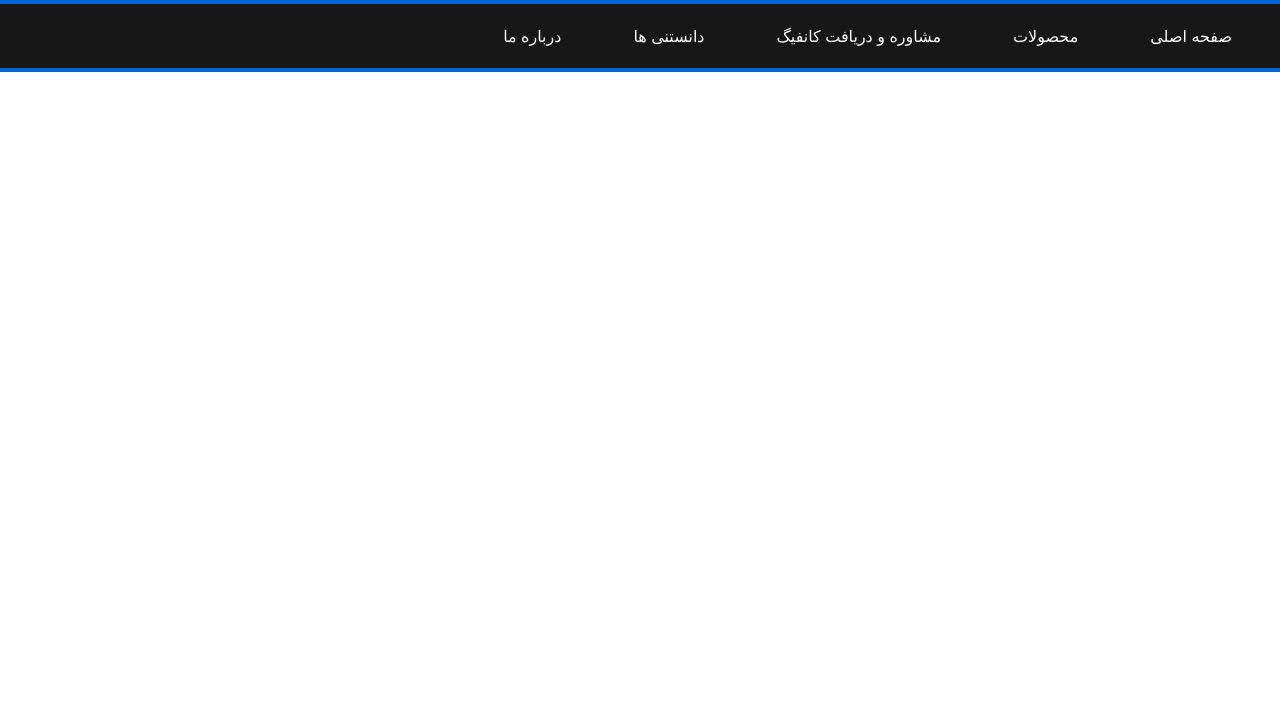
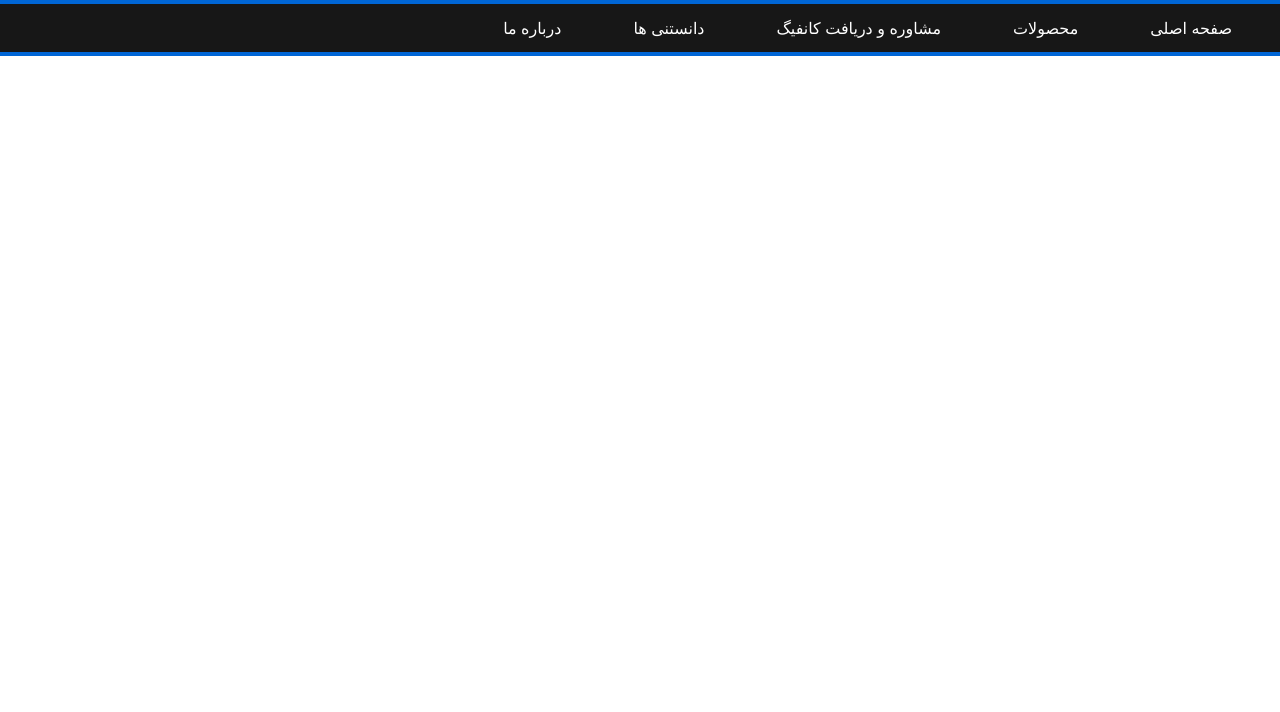
Before and after one commit to pedrammm068/ParsiElectronic, a website: page index.html in a window 1280 px wide. Shown: the part 88-800 px from the top of the page. Drawn offline with Linux system fonts and the light colour scheme.

Commit message:
end header foot

```diff
--- a/index.html
+++ b/index.html
@@ -14,7 +14,6 @@
   <body>
     <!-- Header -->
     <header class="w-full bg-[#171717] text-white">
-
       <!-- head bar -->
       <div
         class="container mx-auto flex items-center text-center justify-between px-6 py-4"
@@ -70,30 +69,48 @@
       <!-- head bar -->
 
       <!-- foot bar -->
-<div  class=" bg-[#0066D6] flex p-1 pl-0 pr-0 ">
-
-  <nav class=" bg-[#171717] flex  w-full h-16  items-stretch px-4  text-center  ">
-
-  <ul class=" bg-[#171717] flex gap-10 w-full  container px-4 py-4 text-center  ">
-
-<a class="hover:bg-[#0066D6] hover:rounded-sm flex items-center px-4 transition" href="#"><li>صفحه اصلی</li></a>
-<a class="hover:bg-[#0066D6] hover:rounded-sm flex items-center px-4 transition" href="#"><li>محصولات</li></a>
-<a class="hover:bg-[#0066D6] hover:rounded-sm flex items-center px-4 transition" href="#"><li>مشاوره و دریافت کانفیگ</li></a>
-<a class="hover:bg-[#0066D6] hover:rounded-sm flex items-center px-4 transition" href="#"><li>دانستنی ها </li></a>
-<a class="hover:bg-[#0066D6] hover:rounded-sm flex items-center px-4 transition" href="#"><li>درباره ما</li></a>
-
+      <div class="bg-[#0066D6] flex p-1 pl-0 pr-0">
+        <nav
+          class="bg-[#171717] flex w-full h-12 items-stretch px-4 justify-center text-center"
+        >
+          <ul
+            class="bg-[#171717] flex gap-10 w-full h-full container px-4 text-center"
+          >
+            <a
+              class="hover:bg-[#0066D6] flex items-center px-4 transition"
+              href="#"
+              ><li>صفحه اصلی</li></a
+            >
+            <a
+              class="hover:bg-[#0066D6] flex items-center px-4 transition"
+              href="#"
+              ><li>محصولات</li></a
+            >
+            <a
+              class="hover:bg-[#0066D6] flex items-center px-4 transition"
+              href="#"
+              ><li>مشاوره و دریافت کانفیگ</li></a
+            >
+            <a
+              class="hover:bg-[#0066D6] flex items-center px-4 transition"
+              href="#"
+              ><li>دانستنی ها</li></a
+            >
+            <a
+              class="hover:bg-[#0066D6] flex items-center px-4 transition"
+              href="#"
+              ><li>درباره ما</li></a
+            >
           </ul>
-
         </nav>
-
-
       </div>
 
       <!-- foot bar -->
-
     </header>
 
     <!-- Header -->
+
+
 
     <!-- main -->
 
```
Also changed, not shown: src/output.css. Lines whose indentation alone changed are shown as unchanged.
